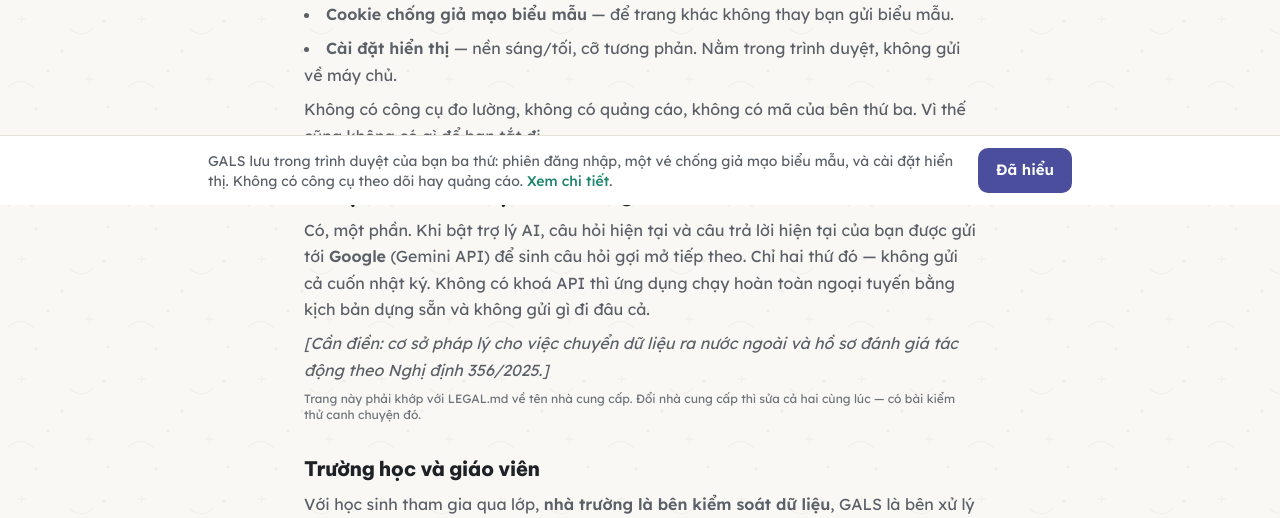
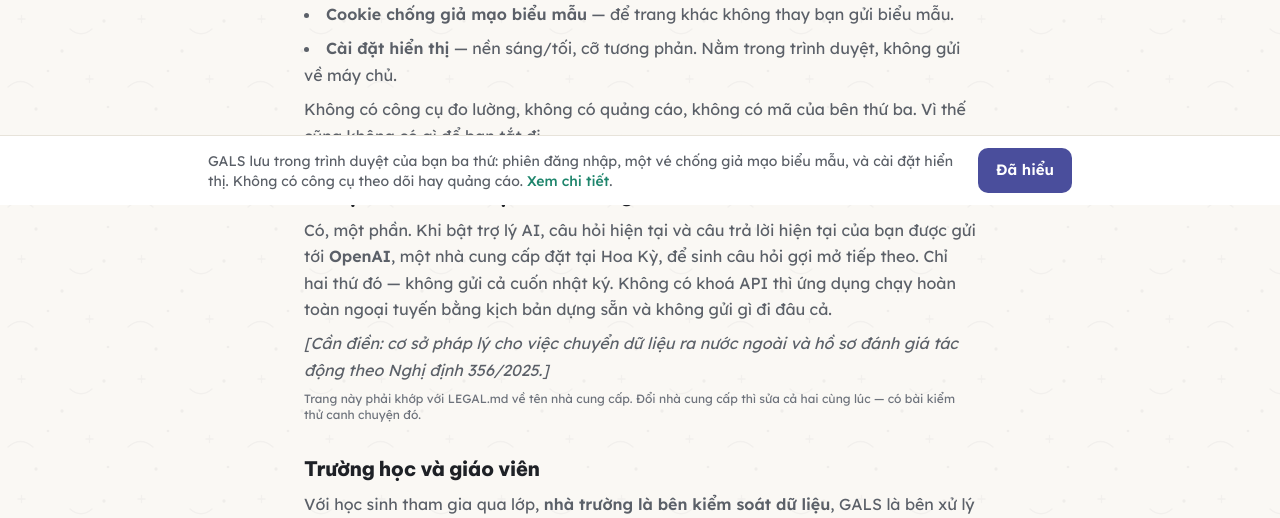
Before and after one commit to soya-00/steam-mvp, a FastAPI app: page /chinh-sach-rieng-tu in a window 1280 px wide. Shown: the part 595-1113 px from the top of the page. Run offline with FastAPI, Linux system fonts and the light colour scheme; style sheets or scripts are compiled from the project's sources.

Commit message:
Name OpenAI as the AI vendor and record that the code has not migrated yet

```diff
--- a/app/templates/phap_ly/chinh_sach.html
+++ b/app/templates/phap_ly/chinh_sach.html
@@ -41,9 +41,9 @@
     <h2 class="text-xl text-ink mt-8">Dữ liệu có ra khỏi Việt Nam không</h2>
     <p class="mt-2 text-ink-soft">
       Có, một phần. Khi bật trợ lý AI, câu hỏi hiện tại và câu trả lời hiện tại của bạn được
-      gửi tới <strong>Google</strong> (Gemini API) để sinh câu hỏi gợi mở tiếp theo. Chỉ hai
-      thứ đó — không gửi cả cuốn nhật ký. Không có khoá API thì ứng dụng chạy hoàn toàn
-      ngoại tuyến bằng kịch bản dựng sẵn và không gửi gì đi đâu cả.
+      gửi tới <strong>OpenAI</strong>, một nhà cung cấp đặt tại Hoa Kỳ, để sinh câu hỏi gợi mở
+      tiếp theo. Chỉ hai thứ đó — không gửi cả cuốn nhật ký. Không có khoá API thì ứng dụng
+      chạy hoàn toàn ngoại tuyến bằng kịch bản dựng sẵn và không gửi gì đi đâu cả.
     </p>
     <p class="mt-2 text-ink-soft">
       <em>[Cần điền: cơ sở pháp lý cho việc chuyển dữ liệu ra nước ngoài và hồ sơ đánh giá
```
Also changed, not shown: LEGAL.md (+3 -2 lines), tests/test_tuan_thu_web.py (+19 -0 lines).
